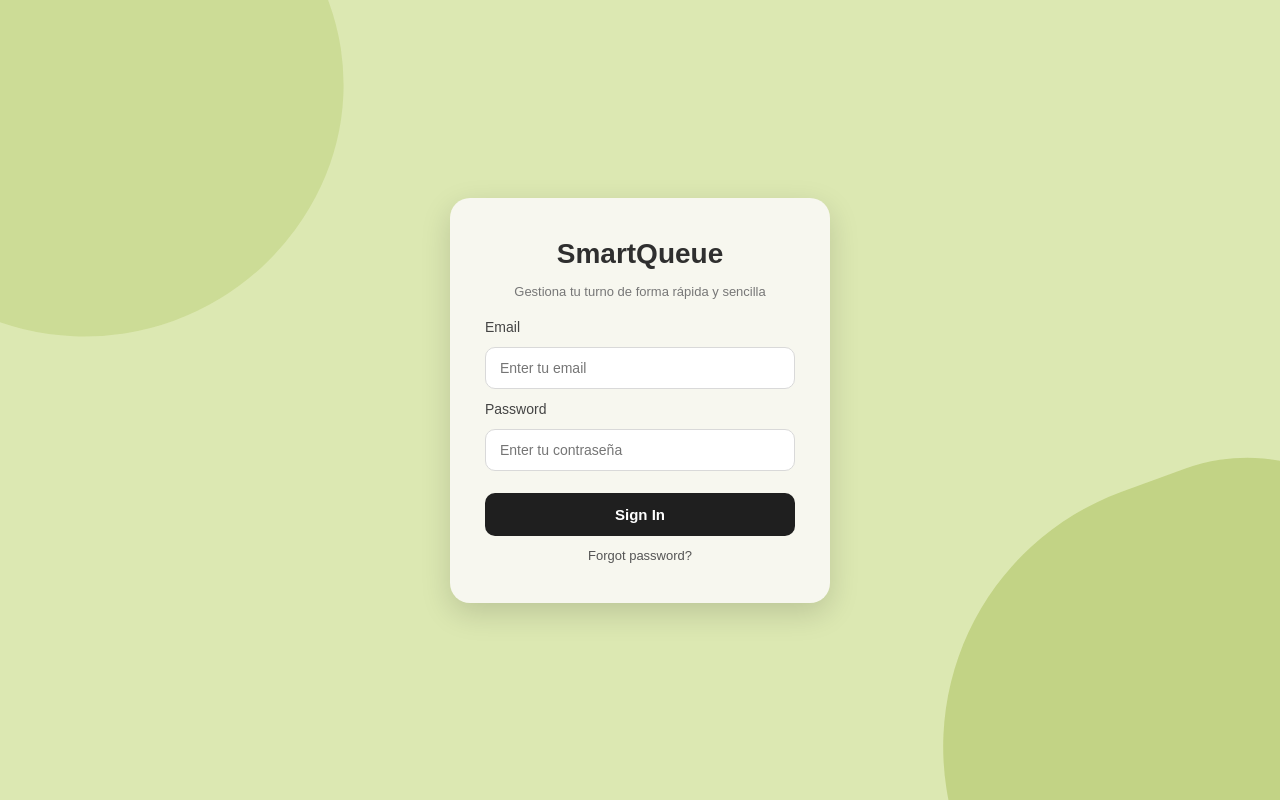
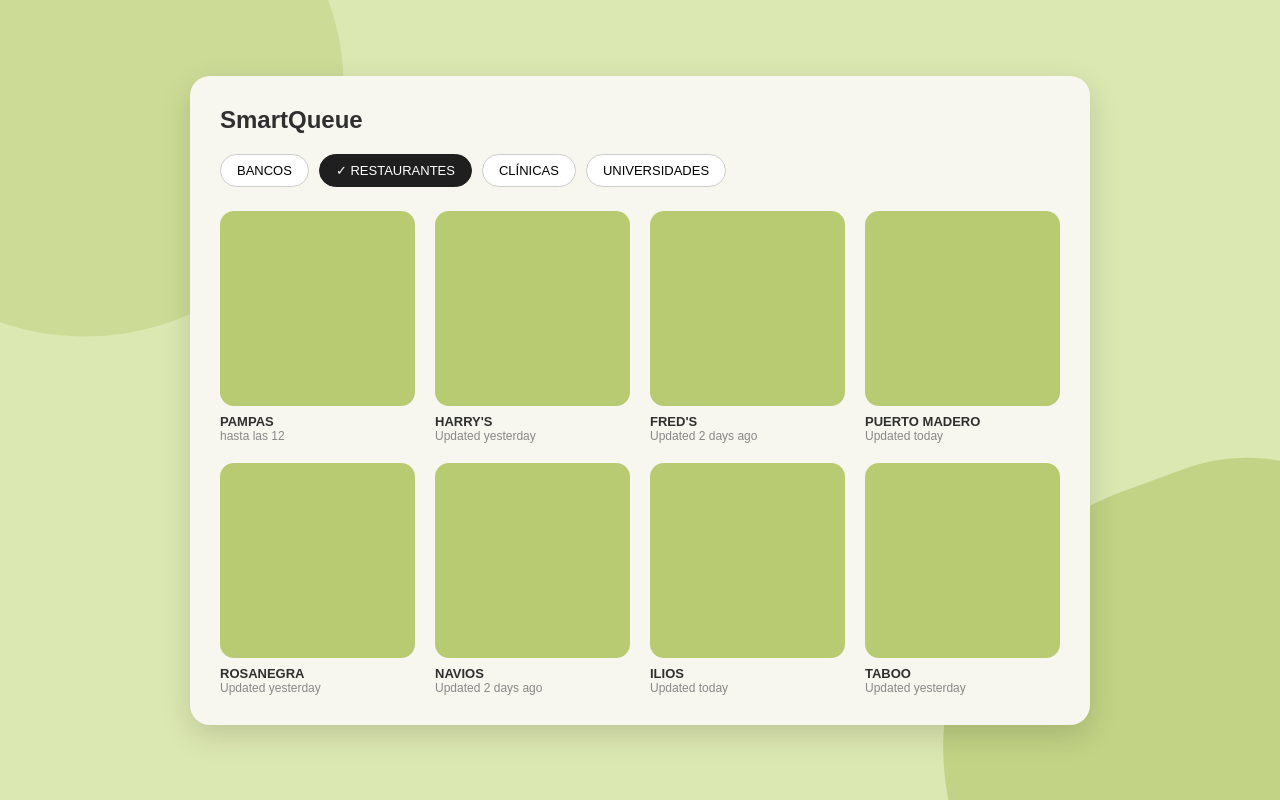
Before and after one commit to RominaLop/smartqueue, a React (Vite) app in the folder frontend/: page / in a window 1280 px wide. Both pictures are taken after a click on the button "Sign In". Built offline with nearby package versions, Linux system fonts and the light colour scheme.

Commit message:
feat: add login UI with SmartQueue styles

```diff
--- a/frontend/src/App.jsx
+++ b/frontend/src/App.jsx
@@ -1,4 +1,11 @@
+import { useState } from 'react'
+import PlacesList from './PlacesList'
+
 function App() {
+  const [loggedIn, setLoggedIn] = useState(false)
+
+  if (loggedIn) return <PlacesList />
+
   return (
     <div className="app">
       <div className="background-shape shape-top"></div>
@@ -15,7 +22,7 @@ function App() {
           <label>Password</label>
           <input type="password" placeholder="Enter tu contraseña" />
 
-          <button className="login-btn">Sign In</button>
+          <button className="login-btn" onClick={() => setLoggedIn(true)}>Sign In</button>
 
           <a href="#" className="forgot-password">Forgot password?</a>
         </div>
--- /dev/null
+++ b/frontend/src/PlacesList.jsx
@@ -0,0 +1,44 @@
+function PlacesList() {
+  const categories = ['BANCOS', 'RESTAURANTES', 'CLÍNICAS', 'UNIVERSIDADES']
+  const places = [
+    { name: 'PAMPAS', info: 'hasta las 12' },
+    { name: "HARRY'S", info: 'Updated yesterday' },
+    { name: "FRED'S", info: 'Updated 2 days ago' },
+    { name: 'PUERTO MADERO', info: 'Updated today' },
+    { name: 'ROSANEGRA', info: 'Updated yesterday' },
+    { name: 'NAVIOS', info: 'Updated 2 days ago' },
+    { name: 'ILIOS', info: 'Updated today' },
+    { name: 'TABOO', info: 'Updated yesterday' },
+  ]
+
+  return (
+    <div className="app">
+      <div className="background-shape shape-top"></div>
+      <div className="background-shape shape-bottom"></div>
+
+      <div className="places-container">
+        <h2 className="places-title">SmartQueue</h2>
+
+        <div className="categories">
+          {categories.map((cat) => (
+            <button key={cat} className={`category-btn ${cat === 'RESTAURANTES' ? 'active' : ''}`}>
+              {cat === 'RESTAURANTES' && '✓ '}{cat}
+            </button>
+          ))}
+        </div>
+
+        <div className="places-grid">
+          {places.map((place) => (
+            <div key={place.name} className="place-card">
+              <div className="place-image"></div>
+              <p className="place-name">{place.name}</p>
+              <p className="place-info">{place.info}</p>
+            </div>
+          ))}
+        </div>
+      </div>
+    </div>
+  )
+}
+
+export default PlacesList
--- a/frontend/src/style.css
+++ b/frontend/src/style.css
@@ -126,3 +126,85 @@ body {
 .forgot-password:hover {
   color: #aabd5a;
 }
+
+/*------------------------------PlacesList styles------------------------------------------- */
+
+.places-container {
+  z-index: 2;
+  width: 900px;
+  background: #f7f7ef;
+  border-radius: 20px;
+  padding: 30px;
+  box-shadow: 0 10px 30px rgba(0,0,0,0.15);
+}
+
+.places-title {
+  font-size: 24px;
+  font-weight: 700;
+  color: #2f2f2f;
+  margin-bottom: 20px;
+}
+
+.categories {
+  display: flex;
+  gap: 10px;
+  margin-bottom: 24px;
+  flex-wrap: wrap;
+}
+
+.category-btn {
+  padding: 8px 16px;
+  border: 1px solid #ccc;
+  border-radius: 20px;
+  background: white;
+  cursor: pointer;
+  font-size: 13px;
+  font-weight: 500;
+  transition: 0.2s;
+}
+
+.category-btn.active {
+  background: #1f1f1f;
+  color: white;
+  border-color: #1f1f1f;
+}
+
+.category-btn:hover {
+  background: #aabd5a;
+  border-color: #aabd5a;
+  color: white;
+}
+
+.places-grid {
+  display: grid;
+  grid-template-columns: repeat(4, 1fr);
+  gap: 20px;
+}
+
+.place-card {
+  cursor: pointer;
+  transition: transform 0.2s;
+}
+
+.place-card:hover {
+  transform: translateY(-4px);
+}
+
+.place-image {
+  width: 100%;
+  aspect-ratio: 1;
+  background: #b8cb73;
+  border-radius: 14px;
+  margin-bottom: 8px;
+}
+
+.place-name {
+  font-size: 13px;
+  font-weight: 700;
+  color: #2f2f2f;
+}
+
+.place-info {
+  font-size: 12px;
+  color: #888;
+}
```
